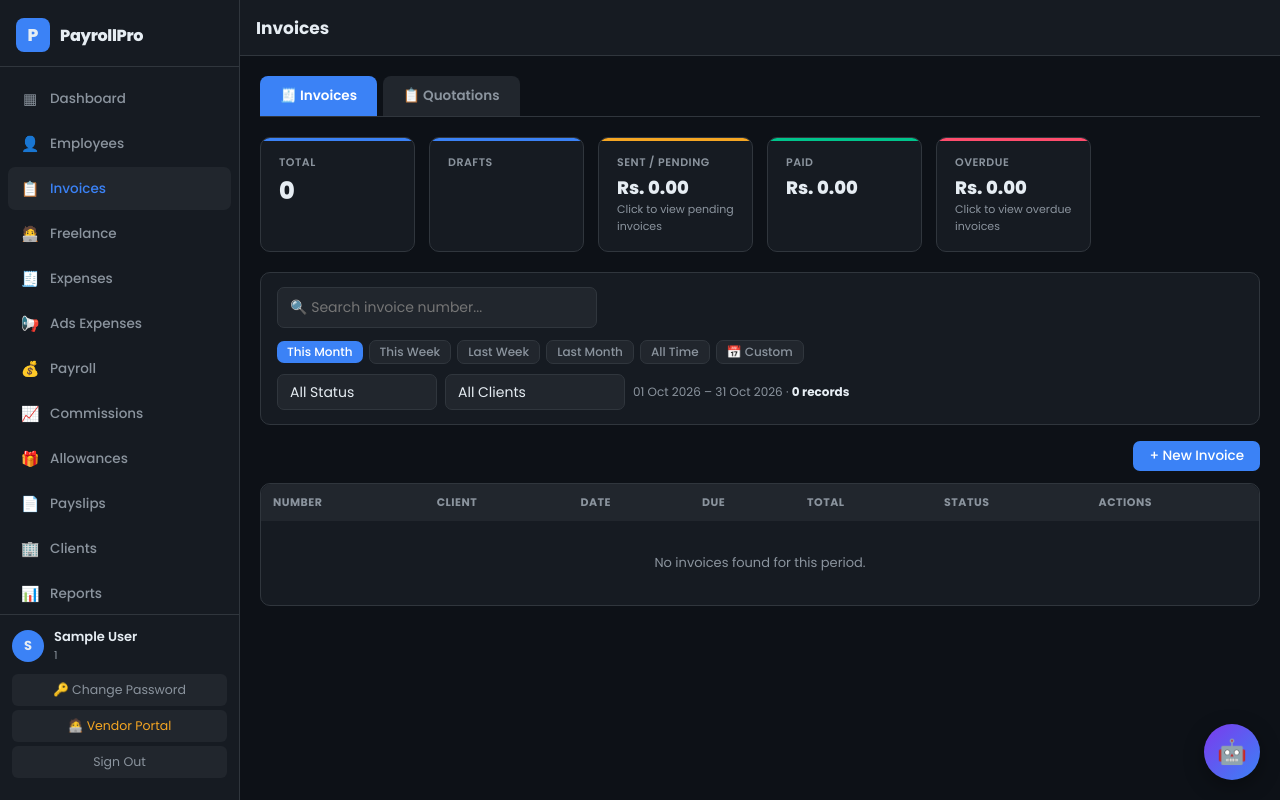
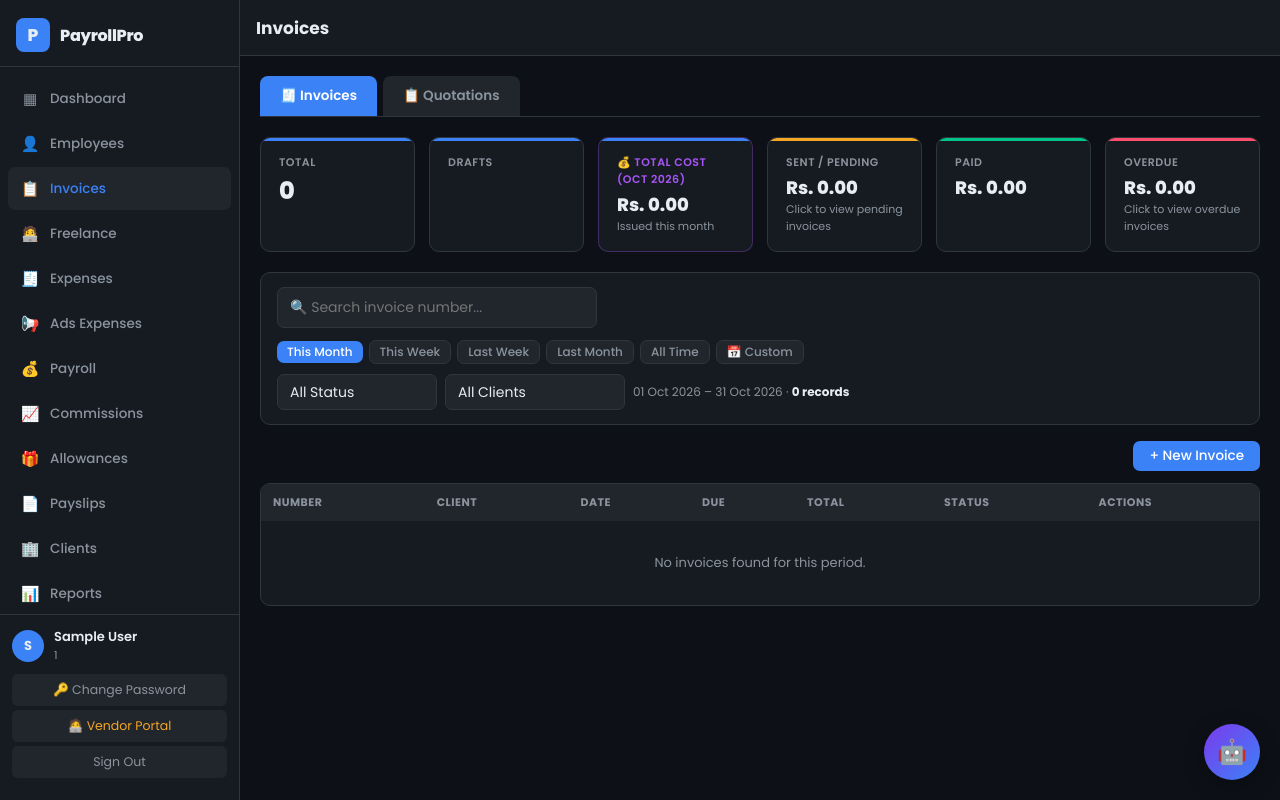
Before and after one commit to gamithhewathenna-cyber/payroll, a PHP site: page /invoices.php in a window 1280 px wide. Run offline with PHP 8.4, Linux system fonts and the light colour scheme; the visitor is signed in with stand-in values (Sample User, id 1); data comes from the database, SQL or seed files in the repository; data that the repository does not hold is empty; some libraries are stand-ins or nearby versions.

Commit message:
Update invoices.php

```diff
--- a/invoices.php
+++ b/invoices.php
@@ -272,7 +272,8 @@ $stats = $db->prepare("SELECT
     SUM(CASE WHEN status='draft' THEN 1 ELSE 0 END) as drafts,
     SUM(CASE WHEN status='sent' THEN total ELSE 0 END) as sent_amt,
     SUM(CASE WHEN status='paid' THEN total ELSE 0 END) as paid_amt,
-    SUM(CASE WHEN status NOT IN ('paid','cancelled') AND due_date IS NOT NULL AND due_date < CURDATE() THEN total ELSE 0 END) as overdue_amt
+    SUM(CASE WHEN status NOT IN ('paid','cancelled') AND due_date IS NOT NULL AND due_date < CURDATE() THEN total ELSE 0 END) as overdue_amt,
+    SUM(CASE WHEN DATE_FORMAT(issue_date,'%Y-%m') = DATE_FORMAT(CURDATE(),'%Y-%m') AND status != 'cancelled' THEN total ELSE 0 END) as month_total
 FROM invoices WHERE invoice_type=?");
 $stats->execute([$typeFilter]);
 $stats = $stats->fetch();
@@ -433,6 +434,7 @@ pageHeader('Invoices');
 <div class="stats-grid" style="grid-template-columns:repeat(auto-fill,minmax(150px,1fr));margin-bottom:20px">
   <div class="stat-card"><div class="stat-label">Total</div><div class="stat-value"><?= $stats['total'] ?></div></div>
   <div class="stat-card blue"><div class="stat-label">Drafts</div><div class="stat-value"><?= $stats['drafts'] ?></div></div>
+  <div class="stat-card" style="border-color:rgba(168,85,247,.3)"><div class="stat-label" style="color:#a855f7">💰 Total Cost (<?= date('M Y') ?>)</div><div class="stat-value" style="font-size:18px"><?= $sym ?> <?= number_format($stats['month_total'],2) ?></div><div class="stat-sub">Issued this month</div></div>
   <div class="stat-card yellow" style="cursor:pointer" onclick="window.location='?tab=<?= h($tab) ?>&status=pending'"><div class="stat-label">Sent / Pending</div><div class="stat-value" style="font-size:18px"><?= $sym ?> <?= number_format($stats['sent_amt'],2) ?></div><div class="stat-sub">Click to view pending invoices</div></div>
   <?php if ($tab === 'invoices'): ?>
   <div class="stat-card green"><div class="stat-label">Paid</div><div class="stat-value" style="font-size:18px"><?= $sym ?> <?= number_format($stats['paid_amt'],2) ?></div></div>
```
